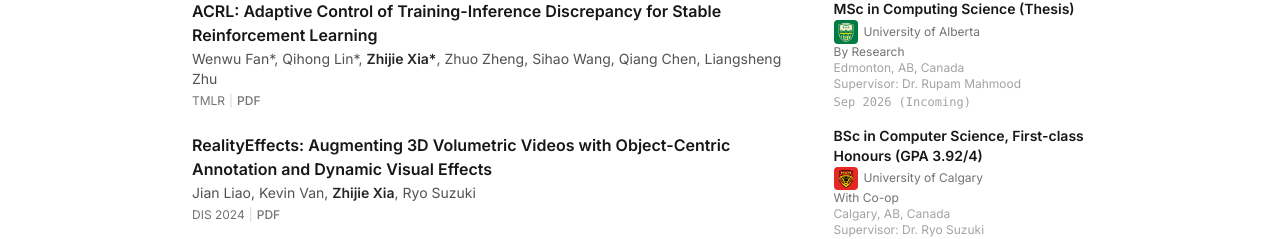
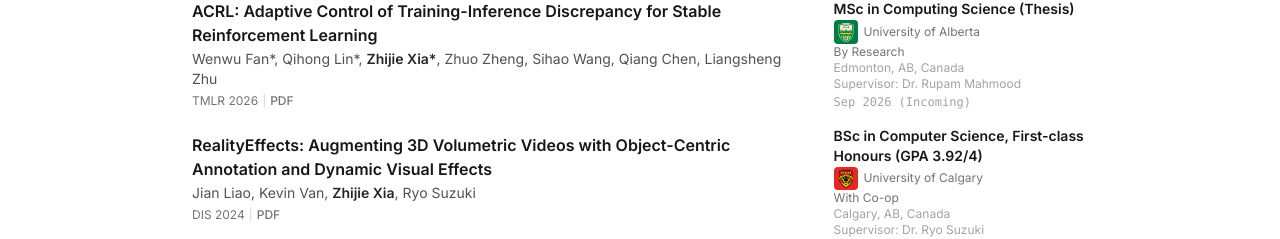
Before and after one commit to zhijie-os/next-blog, a Next.js app: page / in a window 1280 px wide. Shown: the part 486-725 px from the top of the page. Built offline with nearby package versions, Linux system fonts and the light colour scheme.

Commit message:
TMLR 2026

```diff
--- a/pages/index.tsx
+++ b/pages/index.tsx
@@ -61,7 +61,7 @@ const publications = [
   {
     title: "ACRL: Adaptive Control of Training-Inference Discrepancy for Stable Reinforcement Learning",
     authors: "Wenwu Fan*, Qihong Lin*, Zhijie Xia*, Zhuo Zheng, Sihao Wang, Qiang Chen, Liangsheng Zhu",
-    venue: "TMLR",
+    venue: "TMLR 2026",
     pdfUrl: "/ACRL.pdf",
   },
   {
```
